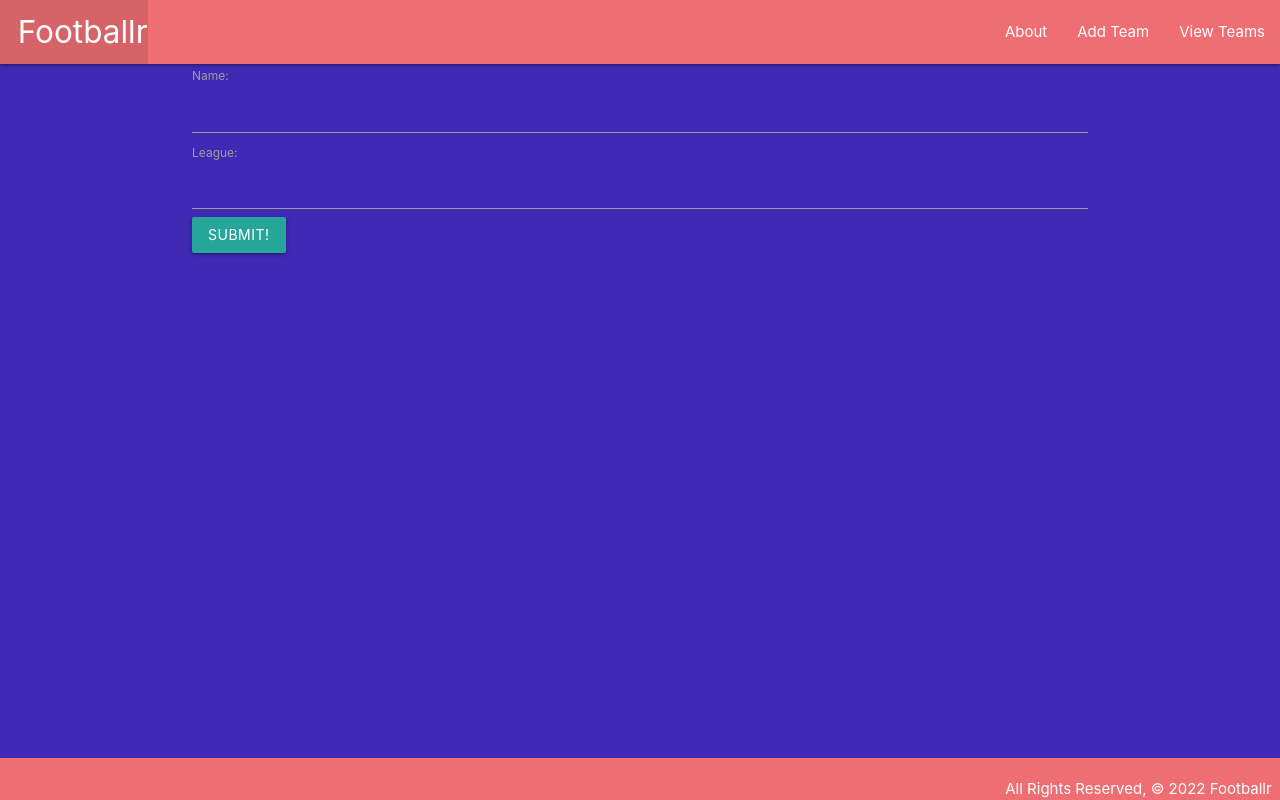
After one commit to CodingJedi12/footballr, a Django app: page /myteams/create/ in a window 1280 px wide. The commit adds this page. Run offline with Django 4.2, Linux system fonts and the light colour scheme.

Commit message:
added create team url, view and template

```diff
--- a/main_app/models.py
+++ b/main_app/models.py
@@ -1,3 +1,4 @@
+from django.urls import reverse
 from django.db import models
 
 # Create your models here.
@@ -8,3 +9,6 @@ class Team(models.Model):
 
     def __str__(self):
         return self.name
+
+    def get_absolute_url(self):
+        return reverse('detail', kwargs = {'team_id': self.id})
--- a/main_app/static/footballr/style.css
+++ b/main_app/static/footballr/style.css
@@ -18,3 +18,7 @@ body {
 padding-top: 0;
 text-align: right;
 }
+
+.navbar-fixed {
+    background-color: black;
+}
--- a/main_app/templates/base.html
+++ b/main_app/templates/base.html
@@ -26,6 +26,7 @@
                 </ul>
                 <ul class="right">
                     <li><a href="{% url 'about' %}">About</a></li>
+                    <li><a href="{% url 'teams_create' %}">Add Team</a></li>
                     <li><a href="{% url 'index' %}">View Teams</a></li>
                 </ul>
             </div>
--- /dev/null
+++ b/main_app/templates/main_app/team_form.html
@@ -0,0 +1,13 @@
+{% extends 'base.html' %} {% block content %}
+<!-- Leaving the action empty makes the form post to the same url used to display it -->
+<form action="" method="post">
+    <!-- Django requires the following for security purposes -->
+    {% csrf_token %}
+    <table>
+      <!-- Render the inputs inside of <tr>s & <td>s -->
+      {{ form.as_p }}
+    </table>
+    <input type="submit" value="Submit!" class="btn" />
+  </form>
+
+{% endblock %}
--- a/main_app/urls.py
+++ b/main_app/urls.py
@@ -6,5 +6,6 @@ urlpatterns = [
     path('', views.home, name='home'),
     path('about/', views.about, name='about'),
     path('myteams/', views.teams_index, name='index'),
-    path('myteams/<int:team_id>/', views.teams_detail, name='detail')
+    path('myteams/<int:team_id>/', views.teams_detail, name='detail'),
+    path('myteams/create/', views.TeamCreate.as_view(), name='teams_create'),
 ]
--- a/main_app/views.py
+++ b/main_app/views.py
@@ -1,5 +1,6 @@
 from django.shortcuts import redirect, render
 from django.http import HttpResponse
+from django.views.generic.edit import CreateView
 
 from .models import Team
 
@@ -26,3 +27,8 @@ def teams_detail(request, team_id):
 
     # Renders the request, the detail template and passes the team variable through
     return render(request, 'teams/detail.html', {'team': team})
+
+class TeamCreate(CreateView):
+    model = Team
+    fields = '__all__'
+    success_url = '/myteams/'
```
Lines whose indentation alone changed are shown as unchanged.
